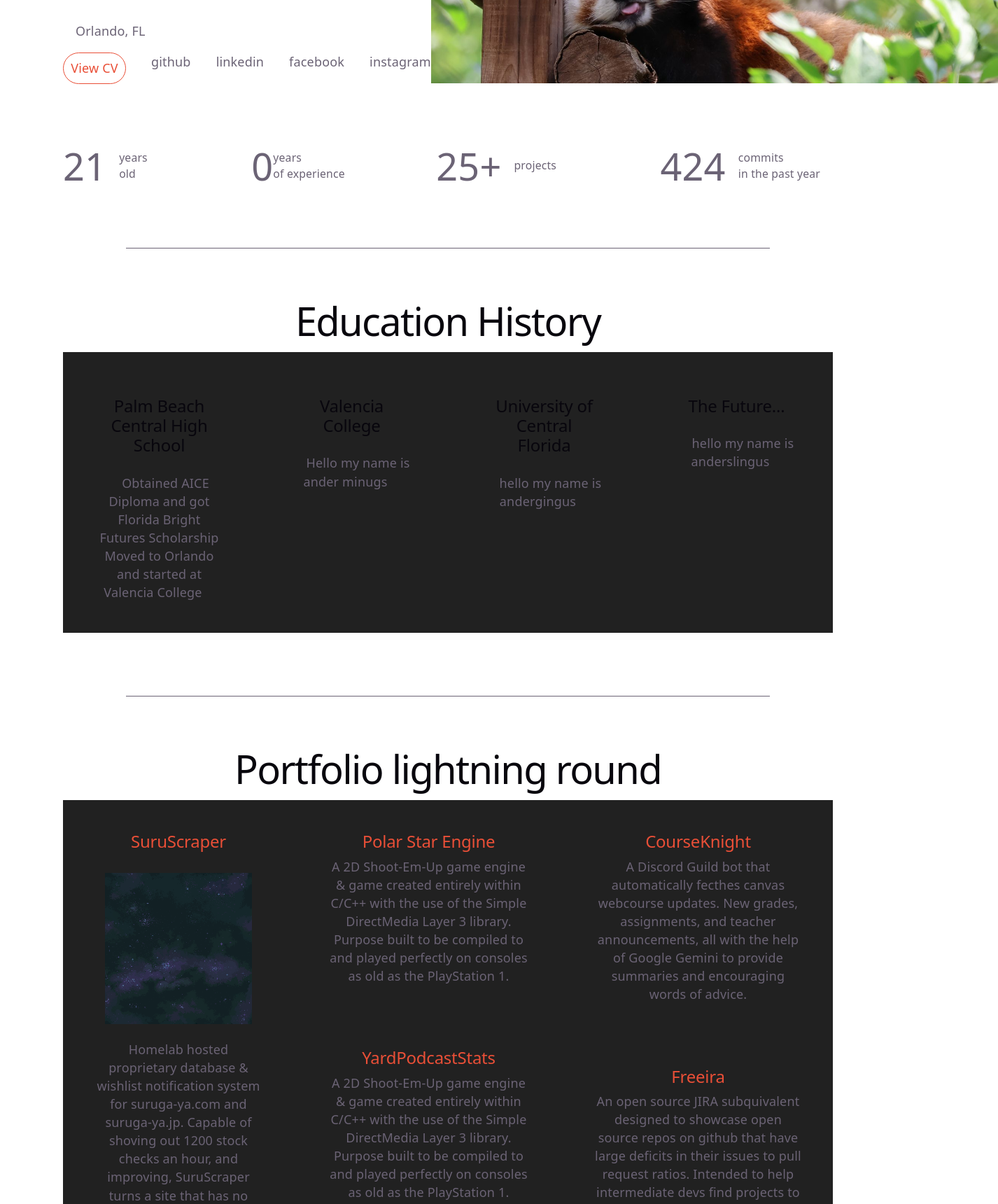
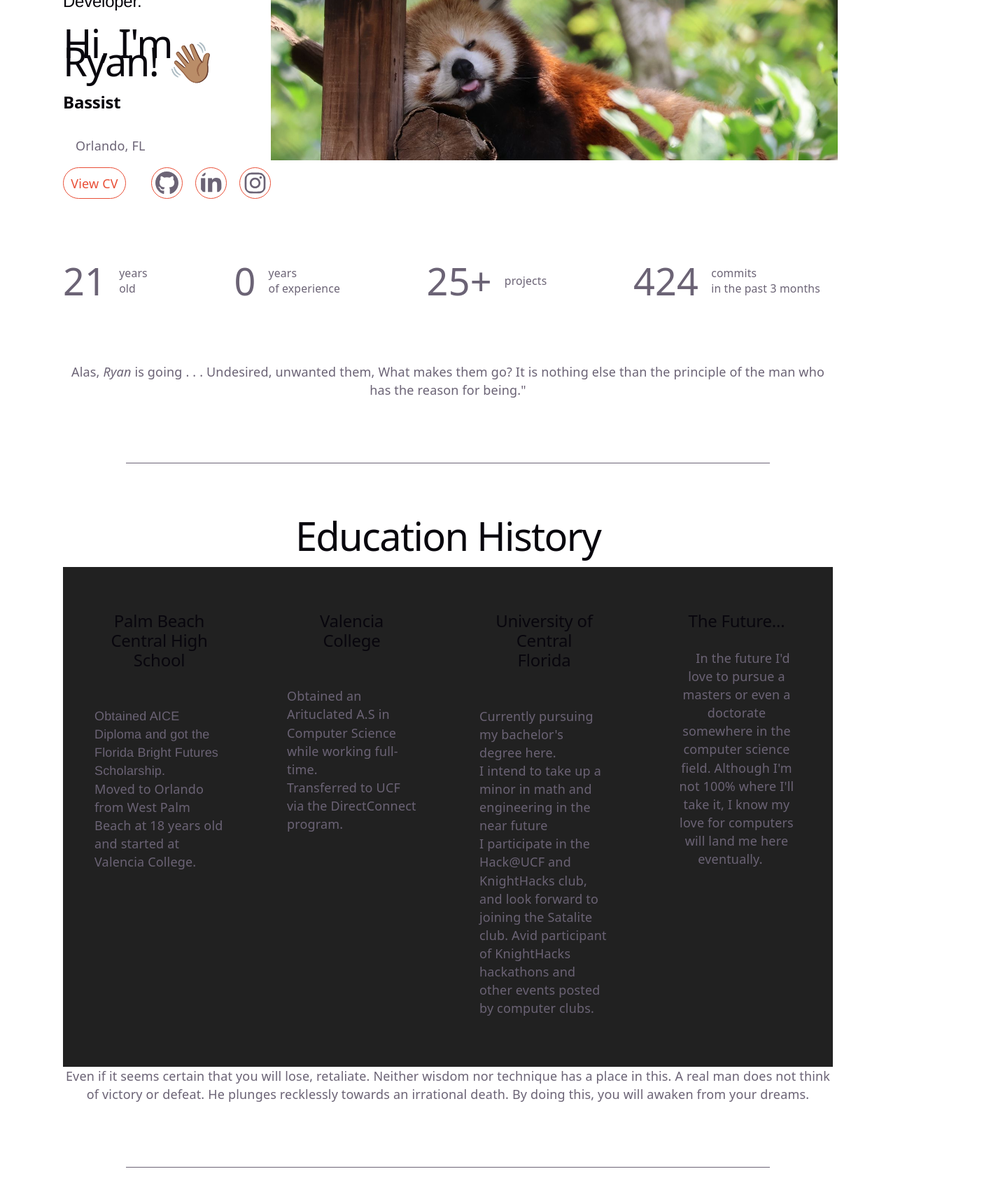
Before and after one commit to rydal05/portfolio-site, a React (Vite) app: page / in a window 1280 px wide. Shown: the part 580-2300 px from the top of the page at 70% size, 1426 px wide, since content can reach past the window. Built offline with nearby package versions, Linux system fonts and the light colour scheme.

Commit message:
more general home page updates and styles + site scaffolding

```diff
--- a/src/pages/home.jsx
+++ b/src/pages/home.jsx
@@ -58,13 +58,17 @@ const languages = [
 function Home() {
 	return (
 		<>
-			<h1 className="m">A pleasure to meet your acquiantance.</h1>
-
+			<h1 className="font-helvetica">A pleasure to meet your acquiantance.</h1>
+			I will not die until I achieve something. Even though the ideal is
+			high, I never give in. Therefore, I never die with regrets.
+			<br />
+			嗚呼、斑鳩が行く・・・・・・
+			望まれることなく、浮き世から捨てられし彼等を動かすもの。
+			それは、生きる意志を持つ者の意地に他ならない。
 			<hr className="m-20" />
-
 			<div className="flex justify-between">
 				<div className="flex-row text-left">
-					<h2>Game, Fullstack, and Data Developer.</h2>
+					<h2 className="font-helvetica">Game, Fullstack, and Data Developer.</h2>
 					<h1>Hi, I'm Ryan! 👋🏽</h1>
 					<h2>
 						<CycleText />
@@ -75,16 +79,61 @@ function Home() {
 						<button className="border rounded-4xl border-[#e94f37] w-20 h-10">
 							<span className="text-[#e94f37]">View CV</span>
 						</button>
-						<span>github</span>
-						<span>linkedin</span>
-						<span>facebook</span>
-						<span>instagram</span>
+						<div className="flex flex-row gap-4">
+							<span>
+								<a>
+									<svg
+										className="border rounded-4xl border-[#e94f37] p-1 w-10 h-10"
+										stroke="currentColor"
+										fill="currentColor"
+										strokeWidth="0"
+										viewBox="0 0 496 512"
+										height="1em"
+										width="1em"
+										xmlns="http://www.w3.org/2000/svg"
+									>
+										<path d="M165.9 397.4c0 2-2.3 3.6-5.2 3.6-3.3.3-5.6-1.3-5.6-3.6 0-2 2.3-3.6 5.2-3.6 3-.3 5.6 1.3 5.6 3.6zm-31.1-4.5c-.7 2 1.3 4.3 4.3 4.9 2.6 1 5.6 0 6.2-2s-1.3-4.3-4.3-5.2c-2.6-.7-5.5.3-6.2 2.3zm44.2-1.7c-2.9.7-4.9 2.6-4.6 4.9.3 2 2.9 3.3 5.9 2.6 2.9-.7 4.9-2.6 4.6-4.6-.3-1.9-3-3.2-5.9-2.9zM244.8 8C106.1 8 0 113.3 0 252c0 110.9 69.8 205.8 169.5 239.2 12.8 2.3 17.3-5.6 17.3-12.1 0-6.2-.3-40.4-.3-61.4 0 0-70 15-84.7-29.8 0 0-11.4-29.1-27.8-36.6 0 0-22.9-15.7 1.6-15.4 0 0 24.9 2 38.6 25.8 21.9 38.6 58.6 27.5 72.9 20.9 2.3-16 8.8-27.1 16-33.7-55.9-6.2-112.3-14.3-112.3-110.5 0-27.5 7.6-41.3 23.6-58.9-2.6-6.5-11.1-33.3 2.6-67.9 20.9-6.5 69 27 69 27 20-5.6 41.5-8.5 62.8-8.5s42.8 2.9 62.8 8.5c0 0 48.1-33.6 69-27 13.7 34.7 5.2 61.4 2.6 67.9 16 17.7 25.8 31.5 25.8 58.9 0 96.5-58.9 104.2-114.8 110.5 9.2 7.9 17 22.9 17 46.4 0 33.7-.3 75.4-.3 83.6 0 6.5 4.6 14.4 17.3 12.1C428.2 457.8 496 362.9 496 252 496 113.3 383.5 8 244.8 8zM97.2 352.9c-1.3 1-1 3.3.7 5.2 1.6 1.6 3.9 2.3 5.2 1 1.3-1 1-3.3-.7-5.2-1.6-1.6-3.9-2.3-5.2-1zm-10.8-8.1c-.7 1.3.3 2.9 2.3 3.9 1.6 1 3.6.7 4.3-.7.7-1.3-.3-2.9-2.3-3.9-2-.6-3.6-.3-4.3.7zm32.4 35.6c-1.6 1.3-1 4.3 1.3 6.2 2.3 2.3 5.2 2.6 6.5 1 1.3-1.3.7-4.3-1.3-6.2-2.2-2.3-5.2-2.6-6.5-1zm-11.4-14.7c-1.6 1-1.6 3.6 0 5.9 1.6 2.3 4.3 3.3 5.6 2.3 1.6-1.3 1.6-3.9 0-6.2-1.4-2.3-4-3.3-5.6-2z"></path>
+									</svg>
+								</a>
+							</span>
+							<span>
+								<a>
+									<svg
+										className="border rounded-4xl border-[#e94f37] p-1 w-10 h-10"
+										stroke="currentColor"
+										fill="currentColor"
+										strokeWidth="0"
+										viewBox="0 0 448 512"
+										height="1em"
+										width="1em"
+										xmlns="http://www.w3.org/2000/svg"
+									>
+										<path d="M100.28 448H7.4V148.9h92.88zM53.79 108.1C24.09 108.1 0 83.5 0 53.8a53.79 53.79 0 0 1 107.58 0c0 29.7-24.1 54.3-53.79 54.3zM447.9 448h-92.68V302.4c0-34.7-.7-79.2-48.29-79.2-48.29 0-55.69 37.7-55.69 76.7V448h-92.78V148.9h89.08v40.8h1.3c12.4-23.5 42.69-48.3 87.88-48.3 94 0 111.28 61.9 111.28 142.3V448z"></path>
+									</svg>
+								</a>
+							</span>
+							<span>
+								<a>
+									<svg
+										className="border rounded-4xl border-[#e94f37] p-1 w-10  h-10"
+										stroke="currentColor"
+										fill="currentColor"
+										strokeWidth="0"
+										viewBox="0 0 448 512"
+										height="1em"
+										width="1em"
+										xmlns="http://www.w3.org/2000/svg"
+									>
+										<path d="M224.1 141c-63.6 0-114.9 51.3-114.9 114.9s51.3 114.9 114.9 114.9S339 319.5 339 255.9 287.7 141 224.1 141zm0 189.6c-41.1 0-74.7-33.5-74.7-74.7s33.5-74.7 74.7-74.7 74.7 33.5 74.7 74.7-33.6 74.7-74.7 74.7zm146.4-194.3c0 14.9-12 26.8-26.8 26.8-14.9 0-26.8-12-26.8-26.8s12-26.8 26.8-26.8 26.8 12 26.8 26.8zm76.1 27.2c-1.7-35.9-9.9-67.7-36.2-93.9-26.2-26.2-58-34.4-93.9-36.2-37-2.1-147.9-2.1-184.9 0-35.8 1.7-67.6 9.9-93.9 36.1s-34.4 58-36.2 93.9c-2.1 37-2.1 147.9 0 184.9 1.7 35.9 9.9 67.7 36.2 93.9s58 34.4 93.9 36.2c37 2.1 147.9 2.1 184.9 0 35.9-1.7 67.7-9.9 93.9-36.2 26.2-26.2 34.4-58 36.2-93.9 2.1-37 2.1-147.8 0-184.8zM398.8 388c-7.8 19.6-22.9 34.7-42.6 42.6-29.5 11.7-99.5 9-132.1 9s-102.7 2.6-132.1-9c-19.6-7.8-34.7-22.9-42.6-42.6-11.7-29.5-9-99.5-9-132.1s-2.6-102.7 9-132.1c7.8-19.6 22.9-34.7 42.6-42.6 29.5-11.7 99.5-9 132.1-9s102.7-2.6 132.1 9c19.6 7.8 34.7 22.9 42.6 42.6 11.7 29.5 9 99.5 9 132.1s2.7 102.7-9 132.1z"></path>
+									</svg>
+								</a>
+							</span>
+						</div>
 					</div>
 				</div>
 
 				<img src="/REDPANDA.jpg" className="h-60 object-contain " />
 			</div>
-
 			<div className="flex justify-between my-20">
 				<span className="text-5xl flex">
 					21
@@ -96,7 +145,11 @@ function Home() {
 				</span>
 				<span className="text-5xl flex">
 					0
-					<span className="text-sm text-left self-center">years<br/>of experience</span>
+					<span className="text-sm text-left self-center mx-4">
+						years
+						<br />
+						of experience
+					</span>
 				</span>
 
 				<span className="text-5xl flex">
@@ -109,23 +162,32 @@ function Home() {
 					424
 					<span className="text-sm text-left self-center mx-4">
 						commits
-						<br /> in the past year
+						<br /> in the past 3 months
 					</span>
 				</span>
 			</div>
-
+			Alas, <i>Ryan</i> is going . . . Undesired, unwanted them, What
+			makes them go? It is nothing else than the principle of the man who
+			has the reason for being."
 			<hr className="m-20" />
-
 			<h1>Education History</h1>
-
 			<div className="flex justify-between">
 				<TextBlock
 					title="Palm Beach Central High School"
 					degree="High School Diploma"
 					years="2019-2023"
 				>
-					Obtained AICE Diploma and got Florida Bright Futures
-					Scholarship Moved to Orlando and started at Valencia College
+					<ul>
+						<li className="font-helvetica">
+							Obtained AICE Diploma and got the Florida Bright
+							Futures Scholarship.
+						</li>
+						<li>
+							Moved to Orlando from West Palm Beach at 18 years
+							old and started at Valencia College.
+						</li>
+					</ul>
+					<br />
 				</TextBlock>
 
 				<TextBlock
@@ -134,14 +196,34 @@ function Home() {
 					Science Degree"
 					years="2023-2025"
 				>
-					Hello my name is ander minugs
+					<ul>
+						<li>
+							Obtained an Arituclated A.S in Computer Science
+							while working full-time.
+						</li>
+						<li>
+							Transferred to UCF via the DirectConnect program.
+						</li>
+					</ul>
 				</TextBlock>
 
 				<TextBlock
 					title="University of Central Florida"
 					degree="Bachelor's Degree: Computer Science"
 				>
-					hello my name is andergingus
+					<ul>
+						<li className="">Currently pursuing my bachelor's degree here.</li>
+						<li>
+							I intend to take up a minor in math and engineering
+							in the near future
+						</li>
+						<li>
+							I participate in the Hack@UCF and KnightHacks club,
+							and look forward to joining the Satalite club. Avid
+							participant of KnightHacks hackathons and other
+							events posted by computer clubs.
+						</li>
+					</ul>
 				</TextBlock>
 
 				<TextBlock
@@ -149,14 +231,18 @@ function Home() {
 					degree="Masters, PHD"
 					years="2028-onward"
 				>
-					hello my name is anderslingus
+					In the future I'd love to pursue a masters or even a
+					doctorate somewhere in the computer science field. Although
+					I'm not 100% where I'll take it, I know my love for
+					computers will land me here eventually.
 				</TextBlock>
 			</div>
-
+			Even if it seems certain that you will lose, retaliate. Neither
+			wisdom nor technique has a place in this. A real man does not think
+			of victory or defeat. He plunges recklessly towards an irrational
+			death. By doing this, you will awaken from your dreams.
 			<hr className="m-20" />
-
 			<h1>Portfolio lightning round</h1>
-
 			<div className="flex">
 				<div>
 					<TallProjectModal
@@ -173,12 +259,10 @@ function Home() {
 							"React",
 						]}
 					>
-						Homelab hosted proprietary database & wishlist
-						notification system for suruga-ya.com and suruga-ya.jp.
-						Capable of shoving out 1200 stock checks an hour, and
-						improving, SuruScraper turns a site that has no native
-						wishlist notification service and gives you the edge on
-						allowing you to own and control your own.
+						A self hosted notifying solution for the website{" "}
+						<i>Suruga-ya</i>. Capable of 6000 page scrapes an hour,
+						providing speedy retrival and logging of price, stock,
+						and availability information for products on the site.
 					</TallProjectModal>
 				</div>
 				<div>
@@ -198,11 +282,10 @@ function Home() {
 						title="YardPodcastStats"
 						image=""
 					>
-						A 2D Shoot-Em-Up game engine & game created entirely
-						within C/C++ with the use of the Simple DirectMedia
-						Layer 3 library. Purpose built to be compiled to and
-						played perfectly on consoles as old as the PlayStation
-						1.
+						Automatic AI driven transcription of hundreds of hours
+						of podcast audio to learn who and what the most talked
+						about people and topics are. Utilizes OpenAI's Whisper
+						Model to parse episodes into transcribed txt files.
 					</SquareProjectModal>
 				</div>
 				<div>
@@ -245,11 +328,9 @@ function Home() {
 					</SquareProjectModal>
 				</div>
 			</div>
-
+			Respect, Honesty, Courage, Rectitude, Loyalty, Honour, Benevolence
 			<hr className="m-20" />
-
 			<h1>Some of my skillset</h1>
-
 			<div className="flex justify-center gap-20">
 				<ListModal title="Frameworks & Libraries" text={frameworks} />
 
@@ -259,11 +340,12 @@ function Home() {
 
 				<ListModal title="Tools" text={tools} />
 			</div>
-
 			{/* contact */}
-
+			What everyone wants is but a helping hand. Just enough to save them
+			from the abyss.
+			<hr className="m-20" />
 			<h1>Extend a hand</h1>
-
+			<hr />
 			<h1>Come learn about me more personally</h1>
 		</>
 	);
```
